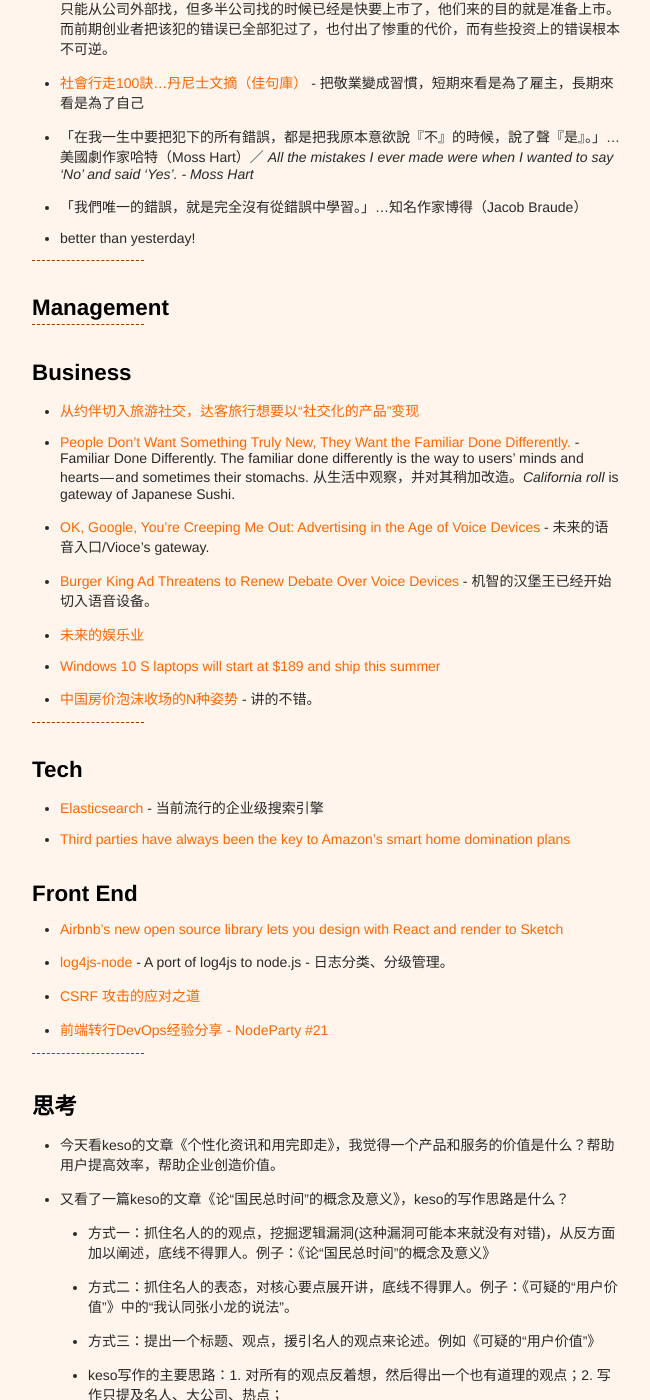
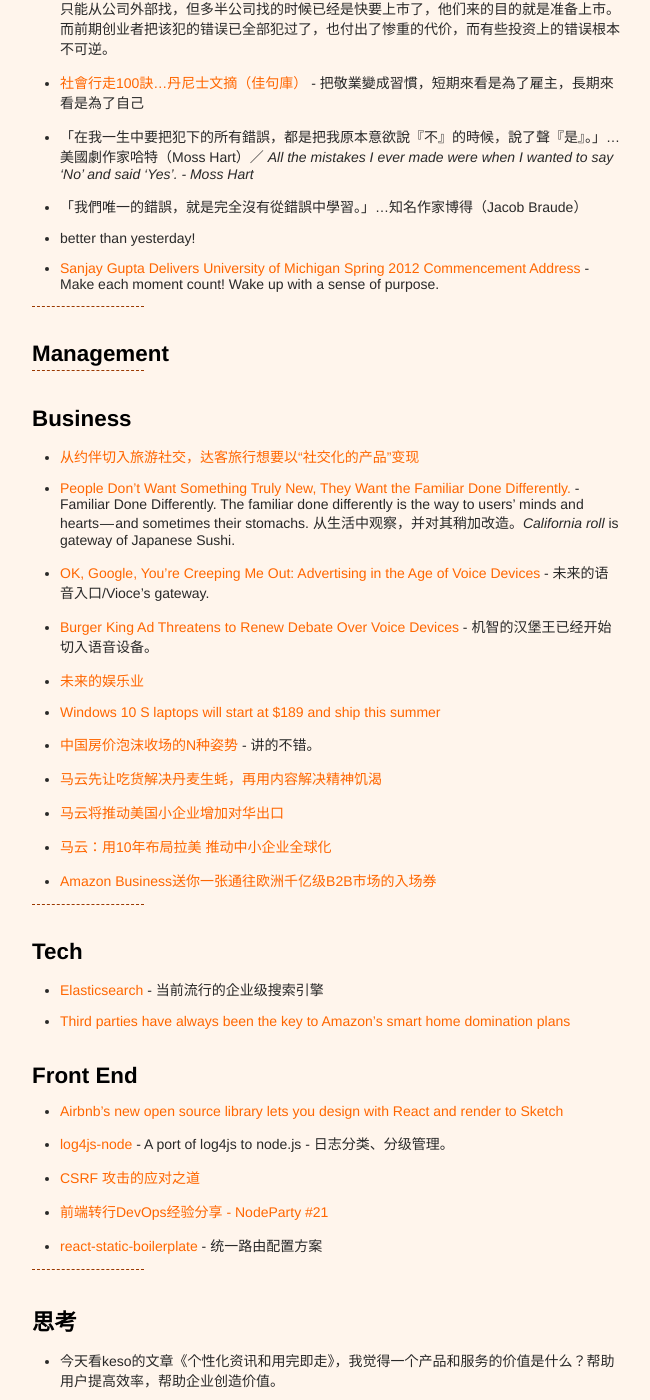
Before and after one commit to xianyuxmu/xianyuxmu.github.io, a Jekyll site: the page built from _posts/2017-05-31-monthly-reading.md, in a window 1280 px wide and 1400 px high, scrolled down 409 px. Shown: the whole window, without its empty margins (314-964 px from the left). Built offline with Jekyll 4.4.1, drawn with Linux system fonts in a browser that asks for light colours; comment, search, counter and statistics services are not loaded.

Commit message:
Reading 16

```diff
--- a/_posts/2017-05-31-monthly-reading.md
+++ b/_posts/2017-05-31-monthly-reading.md
@@ -18,6 +18,7 @@
 - 「在我一生中要把犯下的所有錯誤，都是把我原本意欲說『不』的時候，說了聲『是』。」…美國劇作家哈特（Moss Hart）／ *All the mistakes I ever made were when I wanted to say 'No' and said 'Yes'. - Moss Hart*
 - 「我們唯一的錯誤，就是完全沒有從錯誤中學習。」…知名作家博得（Jacob Braude）
 - better than yesterday!
+- [Sanjay Gupta Delivers University of Michigan Spring 2012 Commencement Address](https://singjupost.com/sanjay-gupta-delivers-university-of-michigan-spring-2012-commencement-address-full-transcript/2/?singlepage=1) - Make each moment count! Wake up with a sense of purpose.
 
 ----
 
@@ -35,6 +36,10 @@
 - [未来的娱乐业](http://www.ruanyifeng.com/blog/2017/01/entainment.html)
 - [Windows 10 S laptops will start at $189 and ship this summer](https://techcrunch.com/2017/05/02/windows-10-s-laptops-will-start-at-189-and-ship-this-summer/)
 - [中国房价泡沫收场的N种姿势](http://www.ftchinese.com/story/001072362?full=y) - 讲的不错。
+- [马云先让吃货解决丹麦生蚝，再用内容解决精神饥渴](https://www.sohu.com/a/138367070_116048)
+- [马云将推动美国小企业增加对华出口](http://www.ftchinese.com/story/001072522)
+- [马云：用10年布局拉美 推动中小企业全球化](http://finance.sina.com.cn/stock/usstock/c/2017-05-05/doc-ifyeychk7064041.shtml)
+- [Amazon Business送你一张通往欧洲千亿级B2B市场的入场券](http://mt.sohu.com/20170509/n492328048.shtml)
 
 
 
@@ -51,6 +56,7 @@
 - [log4js-node](https://github.com/nomiddlename/log4js-node) - A port of log4js to node.js - 日志分类、分级管理。
 - [CSRF 攻击的应对之道](https://www.ibm.com/developerworks/cn/web/1102_niugang_csrf/)
 - [前端转行DevOps经验分享 - NodeParty #21](https://mp.weixin.qq.com/s?__biz=MzA4MzYyNjM2OQ==&mid=2247484033&idx=2&sn=4129871a90af5ff8c31b84a32604fca1)
+- [react-static-boilerplate](https://github.com/kriasoft/react-static-boilerplate) - 统一路由配置方案
 
 ----
 
```
